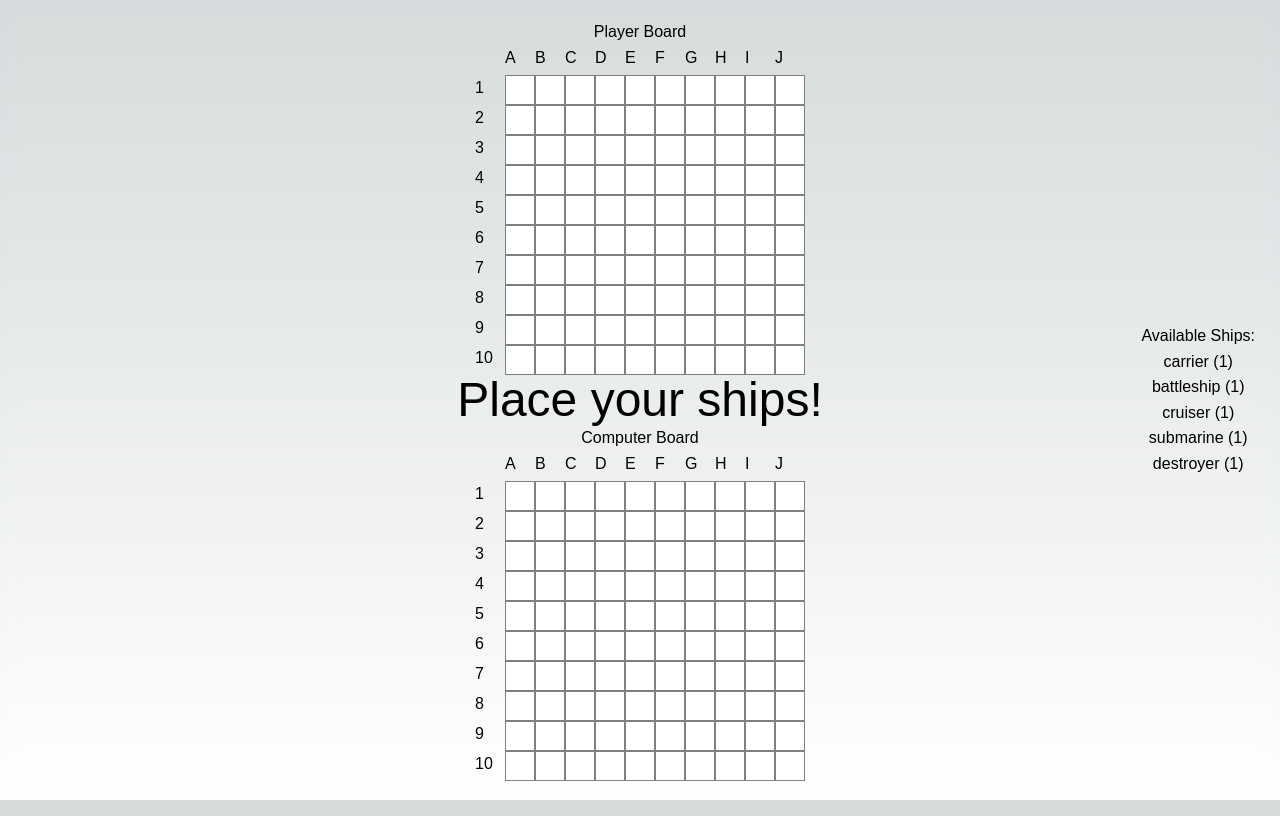
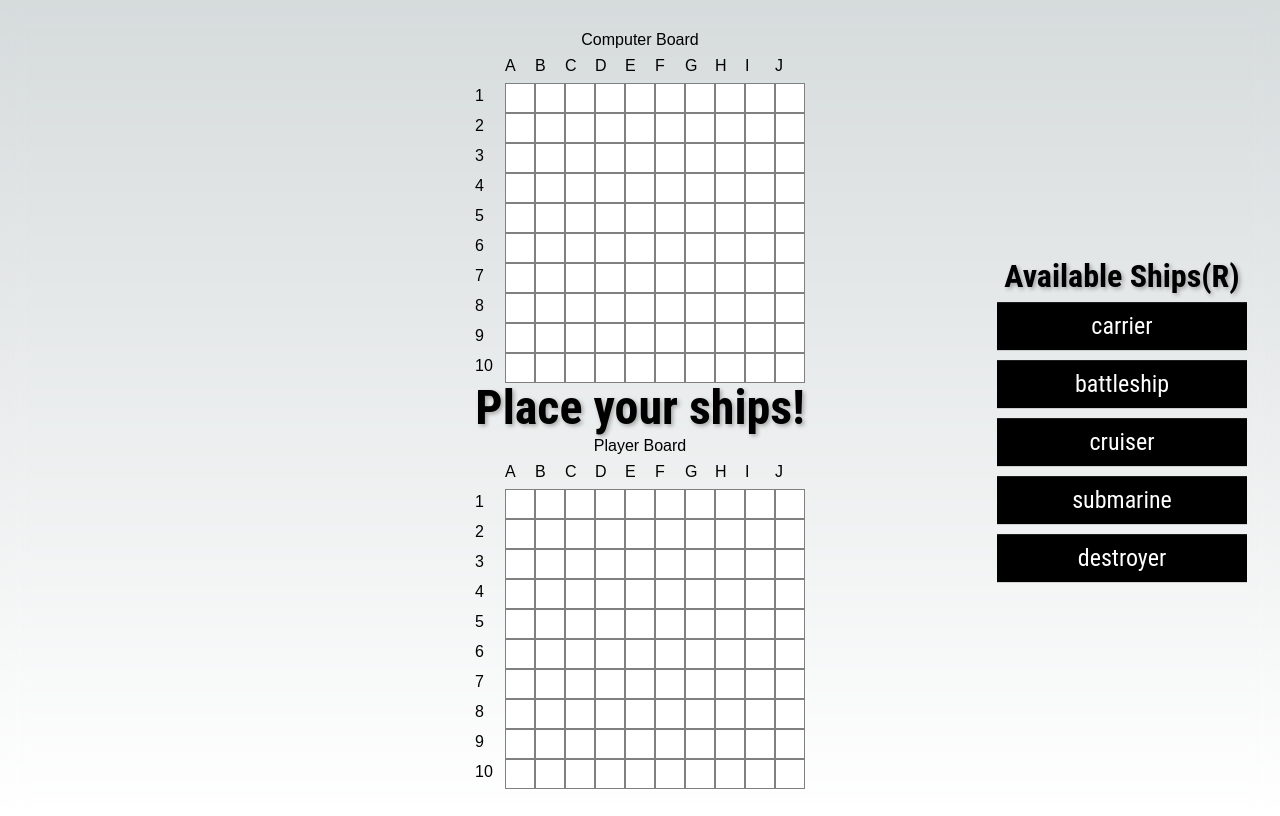
Before and after one commit to ahl1u/battleship, a Next.js app in the folder battleship-game/: page /game in a window 1280 px wide. Both pictures are taken after a click on the button "Get Started". Built offline with nearby package versions, Linux system fonts and the light colour scheme.

Commit message:
core game done, need smarter computer

```diff
--- a/battleship-game/src/app/globals.css
+++ b/battleship-game/src/app/globals.css
@@ -1,12 +1,8 @@
-@tailwind base;
-@tailwind components;
-@tailwind utilities;
-
 :root {
   --foreground-rgb: 0, 0, 0;
   --background-start-rgb: 214, 219, 220;
   --background-end-rgb: 255, 255, 255;
-  --font-family: Arial, sans-serif; /* Set a font here */
+  --font-family: Arial, sans-serif;
 }
 
 @media (prefers-color-scheme: dark) {
@@ -19,6 +15,7 @@
 
 body {
   color: rgb(var(--foreground-rgb));
+  overflow: hidden;
   background: linear-gradient(
       to bottom,
       transparent,
@@ -37,3 +34,109 @@ body {
 .fadeOut {
   animation: fadeOut 3s forwards;
 }
+
+.welcome-message {
+  font-family: 'Impact', sans-serif;
+  font-size: 2rem;
+  padding-bottom: 7.5px;
+}
+
+.start-button {
+  font-family: 'Stencil', sans-serif;
+  font-size: 2rem;
+  border: 2px solid black;
+  padding: 0.5rem 1rem;
+  background-color: transparent;
+  color: black;
+  cursor: pointer;
+  transition: background-color 0.3s ease;
+  padding-top: 5px;
+}
+
+.start-button:hover {
+  background-color: black;
+  color: white;
+}
+
+.ships-placed-message {
+  position: absolute;
+  top: 50%;
+  left: 50%;
+  transform: translate(-50%, -50%);
+  opacity: 0;
+  transition: opacity 0.5s;
+}
+
+.ships-placed-message.visible {
+  opacity: 1;
+}
+
+.ships-placed-message h2 {
+  font-family: 'Roboto Condensed', sans-serif;
+  font-size: 3em;
+  color: #000000;
+  text-shadow: 2px 2px 4px rgba(0, 0, 0, 0.3);
+}
+
+.countdown-message {
+  position: absolute;
+  top: 0;
+  left: 0;
+  width: 100%;
+  height: 100%;
+  display: flex;
+  justify-content: center;
+  align-items: center;
+}
+
+.countdown-message h2 {
+  font-family: 'Roboto Condensed', sans-serif;
+  font-size: 4em;
+  color: #fc0303;
+  text-shadow: 2px 2px 4px rgba(0, 0, 0, 0.3);
+  z-index: 9999;
+}
+
+/* Available Ships */
+.available-ships {
+  position: absolute;
+  right: 25px;
+  top: 50%;
+  transform: translateY(-50%);
+  display: flex;
+  flex-direction: column;
+  align-items: center;
+  text-align: center;
+}
+
+.available-ships h2 {
+  font-family: 'Roboto Condensed', sans-serif;
+  font-size: 2em;
+  color: #000000;
+  text-shadow: 2px 2px 4px rgba(0, 0, 0, 0.3);
+  margin-bottom: 0px;
+}
+
+.available-ships button {
+  font-family: 'Roboto Condensed', sans-serif;
+  font-size: 1.5em;
+  padding: 10px 30px;
+  margin-bottom: 10px;
+  border: none;
+  background-color: #000000;
+  color: #ffffff;
+  cursor: pointer;
+  transition: background-color 0.3s ease;
+  flex: 1;
+  width: 250px;
+}
+
+.available-ships button.used {
+  background-color: #888888;
+  cursor: not-allowed;
+}
+
+
+.available-ships button:hover {
+  background-color: #333333;
+}
--- a/battleship-game/src/pages/game.tsx
+++ b/battleship-game/src/pages/game.tsx
@@ -51,30 +51,6 @@ export default function Game() {
       destroyer: number;
     };
   }
-
-  const initialGameState: GameState = {
-    playerBoard: Array(10).fill(null).map(() => Array(10).fill(0)),
-    computerBoard: Array(10).fill(null).map(() => Array(10).fill(0)),
-    availableShips: {
-      carrier: 1,
-      battleship: 1,
-      cruiser: 1,
-      submarine: 1,
-      destroyer: 1,
-    },
-    computerShips: {
-      carrier: 1,
-      battleship: 1,
-      cruiser: 1,
-      submarine: 1,
-      destroyer: 1,
-    },
-    currentPlayer: "player",
-    gameOver: false,
-    playerScore: 0,
-    computerScore: 0,
-    round: 1,
-  };
 
   const [currentShip, setCurrentShip] = useState<keyof typeof ships | null>(null);
 
@@ -351,28 +327,101 @@ export default function Game() {
     }
   }, [gameStarted, shipsPlaced, countdown]);
 
+  // Functionality for restarting
+  const resetGame = () => {
+    setGameStarted(false);
+    setShipsPlaced(false);
+    setCurrentShip(null);
+    setCountdown(null);
+
+    setGameState({
+      playerBoard: Array(10).fill(null).map(() => Array(10).fill(0)),
+      computerBoard: Array(10).fill(null).map(() => Array(10).fill(0)),
+      availableShips: {
+        carrier: 1,
+        battleship: 1,
+        cruiser: 1,
+        submarine: 1,
+        destroyer: 1,
+      },
+      computerShips: {
+        carrier: 1,
+        battleship: 1,
+        cruiser: 1,
+        submarine: 1,
+        destroyer: 1,
+      },
+      currentPlayer: "player",
+      gameOver: false,
+      playerScore: 0,
+      computerScore: 0,
+      round: 1,
+
+    });
+    startGame();
+  };
+
+
+
 
   return (
     <main style={{ position: 'relative', display: 'flex', flexDirection: 'column', justifyContent: 'center', alignItems: 'center', width: '100%', height: '100vh', backdropFilter: shipsPlacedMessageVisible || countdownMessageVisible ? 'blur(8px)' : 'none' }}>
-        {!gameStarted && <h1>Welcome to the Battleship game!</h1>}
+        {!gameStarted && <h1 className="welcome-message">Welcome to Battleship!</h1>}
         {!gameStarted ? (
-          <button onClick={startGame} style={{ fontSize: '2em' }}>Get Started</button>
+          <button className="start-button" onClick={startGame} style={{ fontSize: '2em' }}>Get Started</button>
         ) : (
           <>
             {!shipsPlaced && (
-              <div style={{ position: 'absolute', top: '50%', left: '50%', transform: 'translate(-50%, -50%)', opacity: shipsPlacedMessageVisible ? 1 : 0, transition: 'opacity 0.5s' }}>
-                <h2 style={{ fontSize: '3em', zIndex: 9999, color: '#000000' }}>Place your ships!</h2>
+              <div className={`ships-placed-message ${shipsPlacedMessageVisible ? 'visible' : ''}`}>
+                <h2>Place your ships!</h2>
               </div>
             )}
             {shipsPlaced && countdown !== null && countdown > 0 && (
-              <div style={{ position: 'absolute', top: 0, left: 0, width: '100%', height: '100%', display: 'flex', justifyContent: 'center', alignItems: 'center' }}>
-                <h2 style={{ fontSize: '5em', zIndex: 9999, color: '#fc0303' }}>Game starts in: {countdown}</h2>
+              <div className="countdown-message">
+                <h2>Game starts in: {countdown}</h2>
               </div>
             )}
           </>
         )}
       {gameStarted &&
       <div style={{ display: 'flex', flexDirection: 'column', justifyContent: 'center', alignItems: 'center', width: '100%' }}>
+
+        <div style={{ display: 'flex', flexDirection: 'column', alignItems: 'center' }}>
+        <div>Computer Board</div>
+              <div style={{ display: 'grid', gridTemplate: 'repeat(11, 1fr) / repeat(11, 1fr)' }}>
+                <div></div>
+                {Array.from({ length: 10 }, (_, i) => String.fromCharCode(i + 65)).map((letter, i) => (
+                  <div key={i}>{letter}</div>
+                ))}
+                {gameState.computerBoard.map((row, i) => (
+                  <React.Fragment key={i}>
+                    <div>{i + 1}</div>
+                    {row.map((cell, j) => (
+                        <button
+                        style={{
+                          width: '30px',
+                          height: '30px',
+                          border: '1px solid grey',
+                          backgroundColor:
+                            cell === 2 ? 'red' : // Hit ship
+                            cell === 3 ? 'blue' : // Missed hit
+                            'white', // Sea
+                        }}
+                        key={j}
+                        onClick={() => {
+                          if (shipsPlaced) {
+                            handlePlayerAttack(i, j);
+                          }
+                        }}
+                      >
+                        {cell === 2 ? 'X' : ''}
+                      </button>
+                    ))}
+                  </React.Fragment>
+                ))}
+              </div>
+
+          <div style={{ height: '50px' }} />
 
           <div style={{ display: 'flex', flexDirection: 'column', alignItems: 'center' }}>
           <div>Player Board</div>
@@ -449,60 +498,26 @@ export default function Game() {
               </React.Fragment>
             ))}
           </div>
-
-          <div style={{ height: '50px' }} />
-
-          <div style={{ display: 'flex', flexDirection: 'column', alignItems: 'center' }}>
-              <div>Computer Board</div>
-              <div style={{ display: 'grid', gridTemplate: 'repeat(11, 1fr) / repeat(11, 1fr)' }}>
-                {/* Labels */}
-                <div></div>
-                {Array.from({ length: 10 }, (_, i) => String.fromCharCode(i + 65)).map((letter, i) => (
-                  <div key={i}>{letter}</div>
-                ))}
-                {gameState.computerBoard.map((row, i) => (
-                  <React.Fragment key={i}>
-                    <div>{i + 1}</div>
-                    {row.map((cell, j) => (
-                        <button
-                        style={{
-                          width: '30px',
-                          height: '30px',
-                          border: '1px solid grey',
-                          backgroundColor:
-                            cell === 2 ? 'red' : // Hit ship
-                            cell === 3 ? 'blue' : // Missed hit
-                            'white', // Sea
-                        }}
-                        key={j}
-                        onClick={() => handlePlayerAttack(i, j)}
-                      >
-                        {cell === 2 ? 'X' : ''}
-                      </button>
-                    ))}
-                  </React.Fragment>
-                ))}
-              </div>
             </div>
         </div>
       </div>
     }
-    {gameStarted && !shipsPlaced &&
-        <div style={{ position: 'absolute', right: 25, top: '50%', transform: 'translateY(-50%)', display: 'flex', flexDirection: 'column', alignItems: 'center', textAlign: 'center' }}>
-          <h2>Available Ships:</h2>
+    {gameStarted && !shipsPlaced && (
+      <div className="available-ships">
+        <h2>Available Ships(R)</h2>
         {Object.entries(gameState.availableShips).map(([ship, count]) => (
           <div key={ship}>
             <button
               onClick={() => setCurrentShip(ship as keyof typeof ships)}
               disabled={count <= 0}
+              className={count <= 0 ? 'used' : ''}
             >
-                {ship} ({count})
+              {ship}
             </button>
           </div>
         ))}
-
       </div>
-    }
+    )}
     {gameState.gameOver && (
     <div style={{
       position: 'absolute',
@@ -517,10 +532,10 @@ export default function Game() {
       backdropFilter: 'blur(8px)'
     }}>
       <h2 style={{ fontSize: '3em', color: '#333' }}>{winner === 'Player' ? 'You won!' : 'You lost!'}</h2>
+      <button onClick={resetGame}>Reset Game</button>
+
     </div>
   )}
-
-
   </main>
   );
 }
```
Lines whose indentation alone changed are shown as unchanged.
